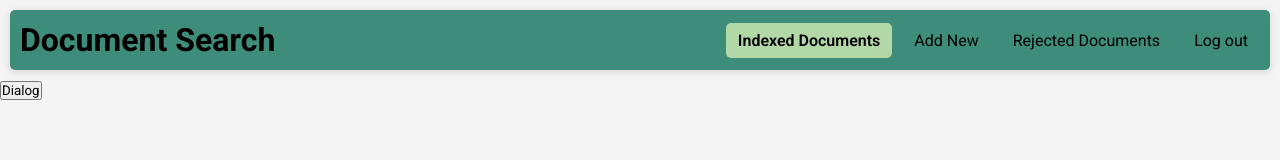
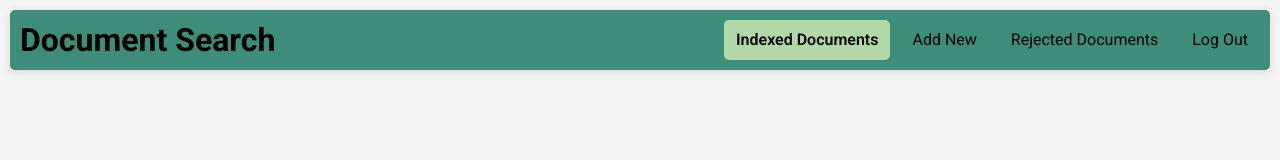
Before and after one commit to nadazaric/udd-document-search, a Next.js app in the folder front/: page / in a window 1280 px wide. Shown: the top 160 px of the page. Built offline with nearby package versions, Linux system fonts and the light colour scheme; sample sign-in values are in the browser's storage.

Commit message:
Add: Add new document dialog

```diff
--- /dev/null
+++ b/front/components/feature/AddNewDocument.jsx
@@ -0,0 +1,7 @@
+export function AddNewDocument() {
+    return(
+        <div>
+            Lorem Ipsum is simply dummy text of the printing and typesetting industry. Lorem Ipsum has been the industry's standard dummy text ever since the 1500s, when an unknown printer took a galley of type and scrambled it to make a type specimen book.
+        </div>
+    )
+}
--- a/front/components/widgets/Layout.jsx
+++ b/front/components/widgets/Layout.jsx
@@ -3,11 +3,15 @@ import { useEffect, useState } from "react"
 import Navbar from './Navbar'
 import { useRouter } from 'next/router'
 import { getUserRole } from '@/helpers/Auth'
+import { DialogWithHeader } from "./Dialog"
+import { AddNewDocument } from '../feature/AddNewDocument'
 
 export default function Layout({ children }) {
     const router = useRouter()
     const [isPageVisible, setIsPageVisible] = useState(false)
     const [isNavbarVisible, setIsNavbarVisible] = useState(false)
+
+    const [openAddNewDialog, setOpenAddNewDialog] = useState(false)
 
     useEffect(() => {
         const role = getUserRole()
@@ -23,11 +27,23 @@ export default function Layout({ children }) {
     else return (
         <div>
             {isNavbarVisible &&
-                <div className={style.navbar}> <Navbar/> </div>
+                <div className={style.navbar}>
+                    <Navbar
+                        onAddNewButtonClicked={() => setOpenAddNewDialog(true)} />
+                </div>
             }
+
             <div className={`${style.content} ${!isNavbarVisible ? style.contentWhenHiddenNavbar : ''}`}>
                 {children}
             </div>
+
+            <DialogWithHeader
+                isOpen={openAddNewDialog}
+                width={600}
+                onCloseModal={() => setOpenAddNewDialog(false)}
+                title="Add New Document">
+                    <AddNewDocument />
+            </DialogWithHeader>
         </div>
     )
 }
--- a/front/components/widgets/Navbar.jsx
+++ b/front/components/widgets/Navbar.jsx
@@ -1,11 +1,13 @@
 import { logOut } from '@/helpers/Auth'
 import style from '../../styles/Navbar.module.css'
-import { useRouter } from 'next/router'
 import Link from 'next/link'
-import { useEffect, useState } from 'react'
+import { useState } from 'react'
+import { Button } from '@mui/material'
 
-export default function Navbar() {
-    const router = useRouter()
+export default function Navbar({
+    onAddNewButtonClicked
+}) {
+
     const [selectedOption, setSelectedOption] = useState(OPTIONS.INDEXED)
 
     return(
@@ -19,12 +21,12 @@ export default function Navbar() {
                     Indexed Documents
                 </Link>
 
-                <Link
-                    className={`${style.option} ${selectedOption === OPTIONS.ADD ? style.selectedOption : ''}`}
-                    href={`/`}
-                    onClick={() => setSelectedOption(OPTIONS.ADD)} >
+                <Button
+                    className={style.option}
+                    disableRipple
+                    onClick={() => onAddNewButtonClicked?.()} >
                     Add New
-                </Link>
+                </Button>
 
                 <Link
                     className={`${style.option} ${selectedOption === OPTIONS.REJECTED ? style.selectedOption : ''}`}
--- a/front/pages/index.js
+++ b/front/pages/index.js
@@ -1,19 +1,6 @@
 import Head from "next/head"
-import { useEffect, useState } from "react";
-import { DialogWithHeader } from "@/components/widgets/Dialog"
 
 export default function Home() {
-
-  const [openDialog, setOpenDialog] = useState(false)
-
-  function onSoldierClick(soldier) {
-        setOpenDialog(true)
-    }
-
-    function onAddClick() {
-        setOpenDialog(true)
-    }
-
   return (
     <>
       <Head>
@@ -23,17 +10,6 @@ export default function Home() {
         <link rel="icon" href="/favicon.ico" />
       </Head>
       <main>
-        <button onClick={() => setOpenDialog(true)}>
-          Dialog
-        </button>
-
-        <DialogWithHeader
-          isOpen={openDialog}
-          width={600}
-          onCloseModal={() => setOpenDialog(false)}
-          title="Dialog Title">
-            Lorem Ipsum
-        </DialogWithHeader>
       </main>
     </>
   );
--- a/front/styles/Dialog.module.css
+++ b/front/styles/Dialog.module.css
@@ -83,6 +83,7 @@
   display: flex;
   justify-content: space-between;
   align-items: center;
+  margin-bottom: 16px;
 }
 
 .buttonWrapper {
--- a/front/styles/Navbar.module.css
+++ b/front/styles/Navbar.module.css
@@ -18,16 +18,32 @@
 }
 
 .option {
-    display: flex;
-    align-items: center;
-    font-size: 16px;
-    text-decoration: none;
-    color: rgb(var(--OnPrimaryColor));
-    height: fit-content;
-    padding: 8px 12px;
-    border-radius: var(--BorderRadius);
-    transition: outline 0.05s ease-out;
+  display: flex;
+  align-items: center;
+  justify-content: center;
+
+  height: 40px;
+  padding: 0 12px !important;
+  line-height: 40px !important;
+  min-height: 40px !important;
+
+  font-size: 16px !important;
+  font-weight: 400 !important;
+  text-transform: capitalize !important;
+
+  text-decoration: none !important;
+  color: rgb(var(--OnPrimaryColor)) !important;
+  border-radius: var(--BorderRadius) !important;
+  letter-spacing: 0 !important;
 }
+
+.option > span,
+.option .MuiButton-startIcon,
+.option .MuiButton-endIcon {
+  display: flex !important;
+  align-items: center !important;
+}
+
 
 .option:hover {
     background-color: rgb(var(--SecondaryColor));
@@ -35,5 +51,5 @@
 
 .selectedOption {
     background-color: rgb(var(--SecondaryColor));
-    font-weight: 600;
+    font-weight: 600 !important;
 }
--- a/front/styles/globals.css
+++ b/front/styles/globals.css
@@ -58,3 +58,14 @@ body {
   font-size: 22px;
   font-weight: 500;
 }
+
+.icon {
+  opacity: 0.55;
+  transition: color 100ms ease-out;
+  cursor: pointer;
+}
+
+.icon:hover {
+  color: rgb(var(--PrimaryColor));
+  opacity: 1;
+}
```
